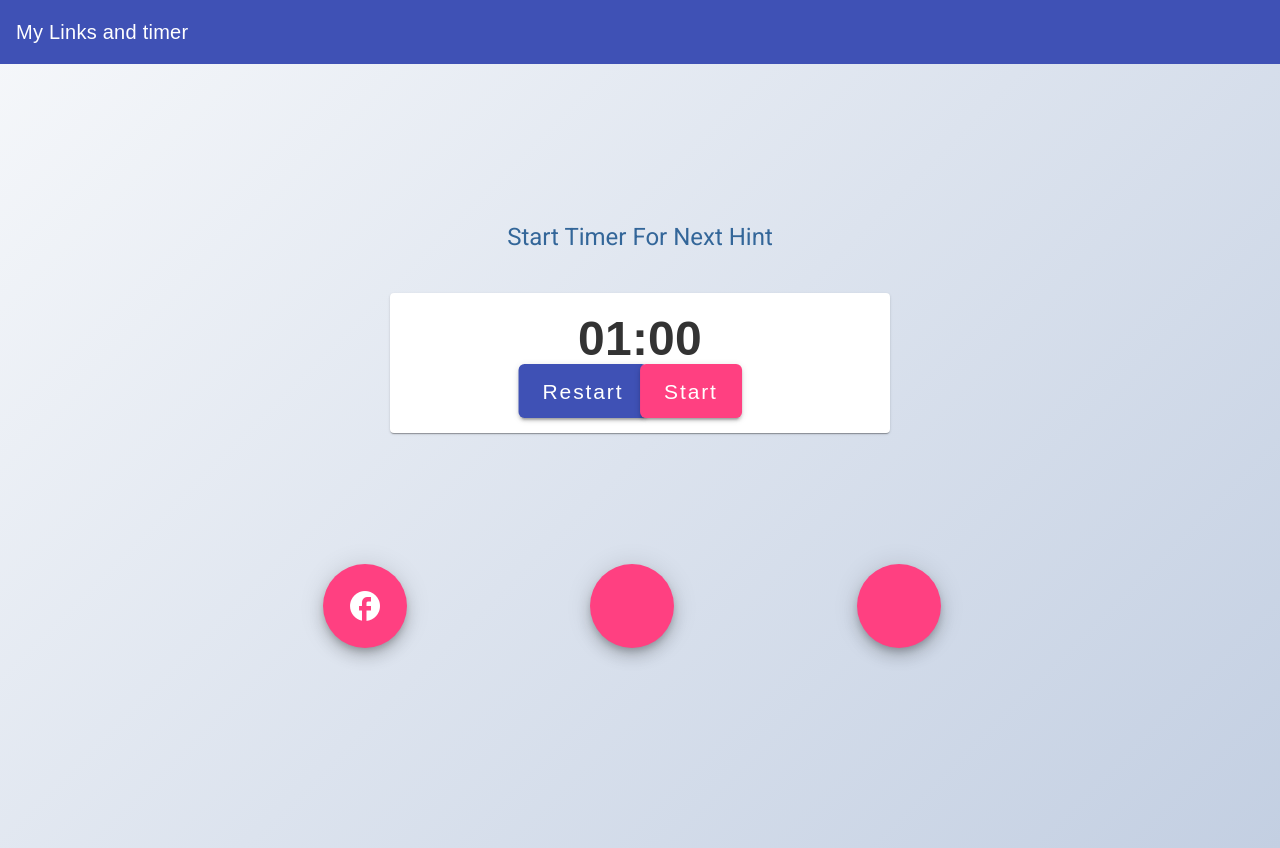
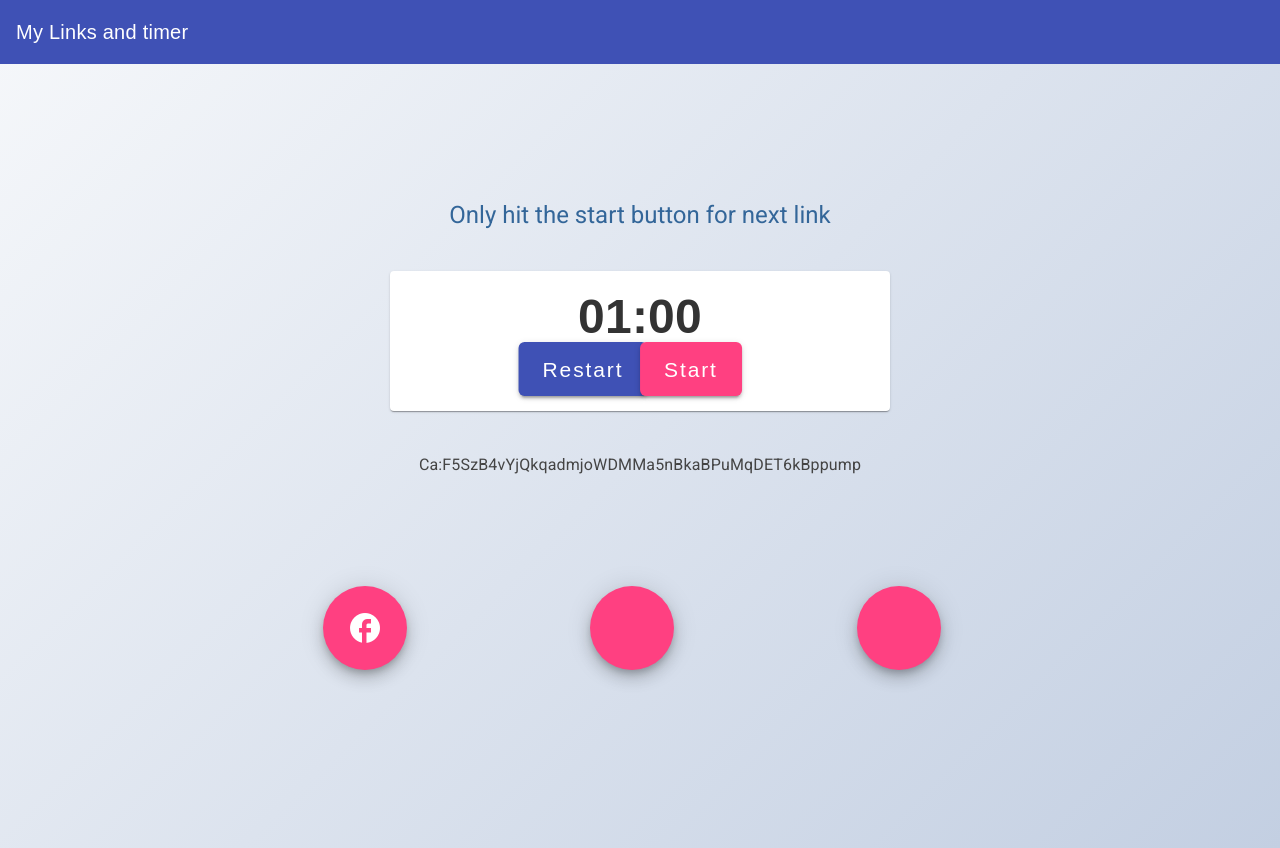
Before and after one commit to A4nold/TresureHunt, an Angular app: page / in a window 1280 px wide. Built offline with nearby package versions, Linux system fonts and the light colour scheme.

Commit message:
final draft

```diff
--- a/src/app/count-down/count-down.component.html
+++ b/src/app/count-down/count-down.component.html
@@ -4,7 +4,7 @@
     </mat-toolbar>
 
     <div class="content">
-        <h1>Start Timer For Next Hint</h1>
+        <h1>Only hit the start button for next link</h1>
         <div class="row timer-section">
             <div class="col-md-12 mat-elevation-2">
                 <mat-card>
@@ -33,6 +33,7 @@
         </div>
 
         <div class="link-grid">
+            <h3>Ca:F5SzB4vYjQkqadmjoWDMMa5nBkaBPuMqDET6kBppump</h3>
             <mat-grid-list cols="3" rowHeight="1:1">
                 <mat-grid-tile>
                   <button mat-fab color="accent" (click)="openLink('github')">
--- a/src/styles.scss
+++ b/src/styles.scss
@@ -10,6 +10,7 @@ h1 {
     color: #444;
     font-family: Arial, Helvetica, sans-serif;
     font-weight: lighter;
+    text-align: center;
   }
   body {
     margin: 2em;
```
